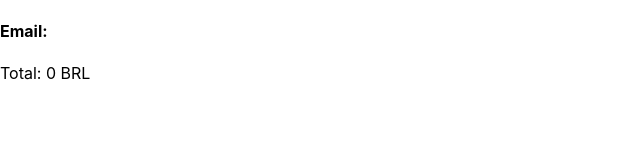
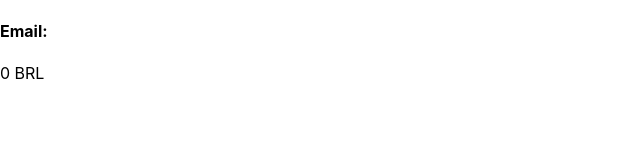
Before and after one commit to gabzzz-dias/wallet-react-redux, a React (Create React App) app: page /carteira in a window 1280 px wide. Shown: the top 160 px of the page, without its empty margins (0-640 px from the left). Built offline with nearby package versions, Linux system fonts and the light colour scheme.

Commit message:
req 5 again

```diff
--- a/src/components/Header.js
+++ b/src/components/Header.js
@@ -14,8 +14,6 @@ class Header extends React.Component {
           { login }
         </h4>
         <span data-testid="total-field">
-          Total:
-          { ' ' }
           { total }
           { ' ' }
         </span>
```
